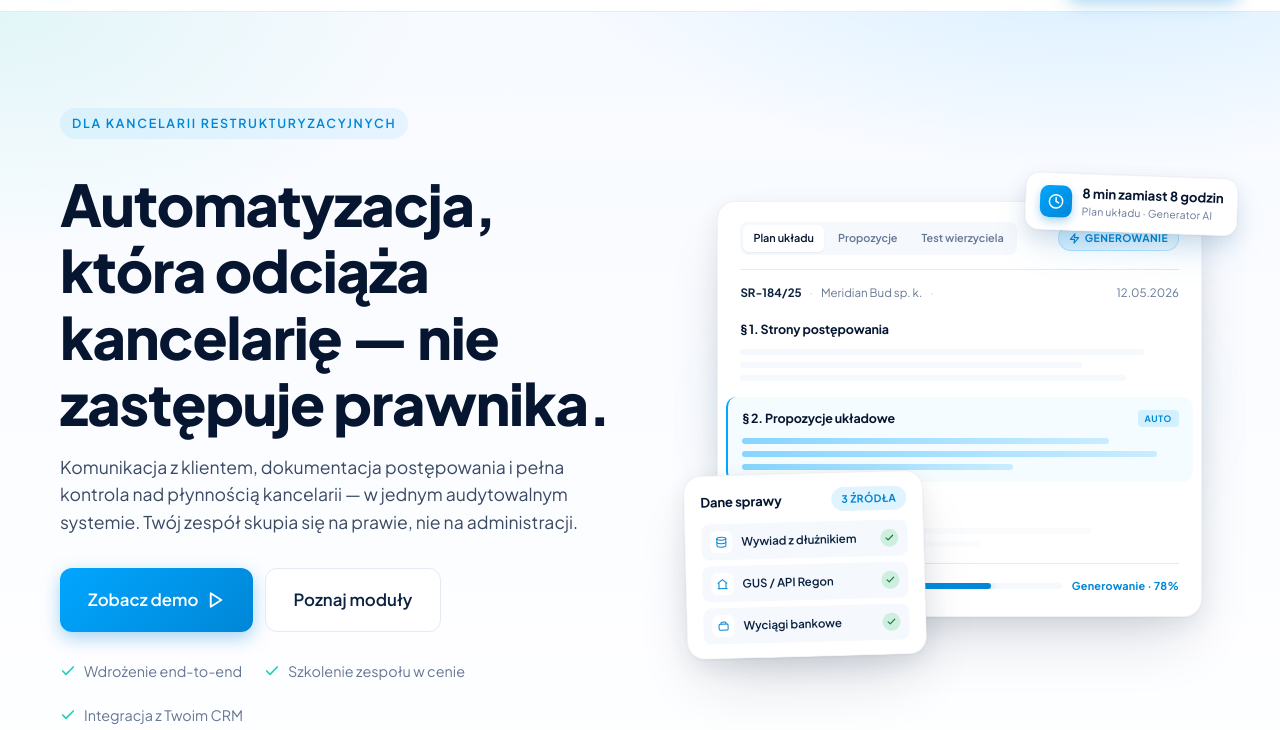
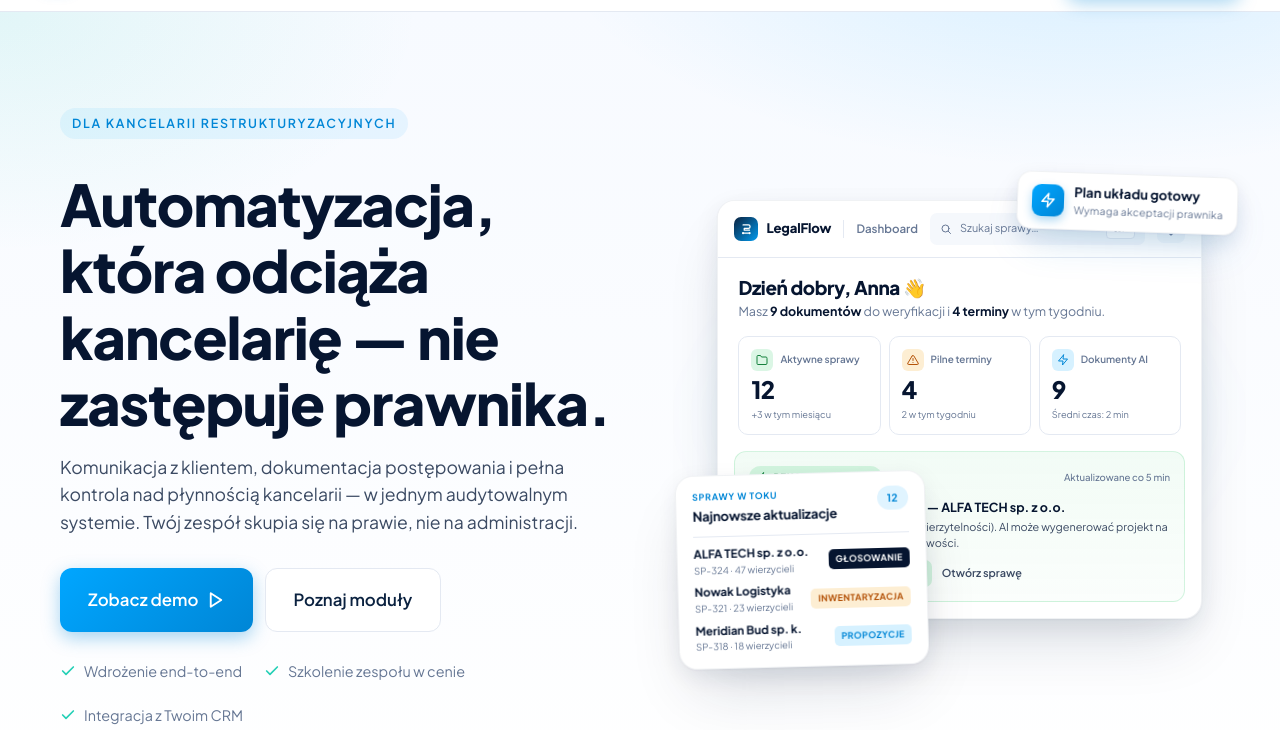
Before and after one commit to boosterai-pl/RestrukturyzacjaLandingPage, a website: page Strona/index.html in a window 1280 px wide. Shown: the part 70-800 px from the top of the page. Drawn offline with Linux system fonts and the light colour scheme.

Commit message:
feat: nowy hero visual - mockup prawdziwego dashboardu (greeting + KPI tiles + AI rec + tabela spraw)
Inspiracja screenshotami produktu:
- App bar: LegalFlow logo + Dashboard tab + search + bell z notification dot
- Greeting 'Dzien dobry, Anna' z animowana ikona machanej dloni
- 3 KPI tiles: Aktywne sprawy (12), Pilne terminy (4), Dokumenty AI (9) z iconami w roznych kolorach
- AI rec card z badge, ikona ostrzezenia, akcja 'Wygeneruj zalacznik' + 'Otworz sprawe'
- Floating mini-tabela spraw (3 sprawy z firma/SP-numerem/wierzycielami i stage pill)
- Floating notif: 'Plan ukladu gotowy / Wymaga akceptacji prawnika'
- Wszystko HTML/SVG, ostre na kazdym DPI, premium look jak Linear/Stripe

```diff
--- a/Strona/index.html
+++ b/Strona/index.html
@@ -259,154 +259,246 @@
   }
   .hero-pill.ai svg { width: 11px; height: 11px; }
 
-  /* Main card: dokument generowany */
-  .hero-doc {
-    padding: 20px 22px 22px;
+  /* ========== Main card: Dashboard kancelarii ========== */
+  .hero-app {
+    padding: 0;
+    overflow: hidden;
     z-index: 1;
   }
-  .hero-doc-head {
-    display: flex; justify-content: space-between; align-items: center; gap: 10px;
-    margin-bottom: 14px;
-    padding-bottom: 14px;
+
+  /* App top bar */
+  .hero-app-bar {
+    display: flex; align-items: center; gap: 12px;
+    padding: 12px 16px;
+    background: white;
     border-bottom: 1px solid var(--line);
   }
-  .hero-doc-tabs {
-    display: inline-flex; gap: 4px;
-    background: var(--navy-50); padding: 3px; border-radius: 8px;
-    overflow: hidden;
-  }
-  .doc-tab {
+  .hero-app-brand {
+    display: inline-flex; align-items: center; gap: 8px;
+    flex-shrink: 0;
+  }
+  .hero-app-icon {
+    width: 24px; height: 24px; border-radius: 7px;
+    background: linear-gradient(135deg, var(--navy-800) 0%, var(--cyan) 110%);
+    display: inline-flex; align-items: center; justify-content: center;
+  }
+  .hero-app-icon svg { width: 14px; height: 14px; }
+  .hero-app-name {
+    font-size: .82rem; font-weight: 800; color: var(--navy-900);
+    letter-spacing: -.01em;
+  }
+  .hero-app-tab {
+    font-size: .72rem; font-weight: 600; color: var(--ink-500);
+    padding-left: 12px; border-left: 1px solid var(--line);
+    flex-shrink: 0;
+  }
+  .hero-app-search {
+    flex: 1; min-width: 0;
+    display: inline-flex; align-items: center; gap: 8px;
+    padding: 6px 10px;
+    background: var(--navy-50);
+    border-radius: 7px;
+    color: var(--ink-500);
+    font-size: .68rem;
+  }
+  .hero-app-search svg { width: 12px; height: 12px; flex-shrink: 0; }
+  .hero-app-search span { flex: 1; min-width: 0; overflow: hidden; text-overflow: ellipsis; white-space: nowrap; }
+  .hero-app-search kbd {
+    font-family: inherit;
+    font-size: .56rem; font-weight: 600;
+    padding: 2px 6px; border-radius: 4px;
+    background: white; color: var(--ink-500);
+    border: 1px solid var(--line);
+    flex-shrink: 0;
+  }
+  .hero-app-bell {
+    position: relative;
+    width: 28px; height: 28px; border-radius: 7px;
+    display: inline-flex; align-items: center; justify-content: center;
+    color: var(--ink-500);
+    background: var(--navy-50);
+    flex-shrink: 0;
+  }
+  .hero-app-bell svg { width: 14px; height: 14px; }
+  .hero-app-bell-dot {
+    position: absolute; top: 4px; right: 4px;
+    width: 7px; height: 7px; border-radius: 50%;
+    background: #ef4444; border: 2px solid var(--navy-50);
+  }
+
+  /* Greeting */
+  .hero-greet {
+    padding: 18px 20px 16px;
+  }
+  .hero-greet-title {
+    font-size: 1.18rem; font-weight: 800;
+    color: var(--navy-900); letter-spacing: -.02em;
+    line-height: 1.2;
+    margin-bottom: 4px;
+  }
+  .hero-greet-wave {
+    display: inline-block;
+    transform-origin: 70% 70%;
+    animation: wave 2.6s ease-in-out infinite;
+  }
+  @keyframes wave {
+    0%, 60%, 100% { transform: rotate(0deg); }
+    10% { transform: rotate(14deg); }
+    20% { transform: rotate(-8deg); }
+    30% { transform: rotate(14deg); }
+    40% { transform: rotate(-4deg); }
+    50% { transform: rotate(10deg); }
+  }
+  .hero-greet-sub {
+    font-size: .78rem; color: var(--ink-500); line-height: 1.45;
+  }
+  .hero-greet-sub strong { color: var(--navy-900); font-weight: 700; }
+
+  /* KPI grid (3 tiles) */
+  .hero-kpi-grid {
+    display: grid; grid-template-columns: repeat(3, 1fr); gap: 8px;
+    padding: 0 20px 16px;
+  }
+  .kpi-tile {
+    padding: 12px;
+    background: white;
+    border: 1px solid var(--line);
+    border-radius: 10px;
+    display: flex; flex-direction: column; gap: 6px;
+  }
+  .kpi-tile-head {
+    display: flex; align-items: center; gap: 7px;
+  }
+  .kpi-tile-icon {
+    width: 22px; height: 22px; border-radius: 6px;
+    display: inline-flex; align-items: center; justify-content: center;
+    flex-shrink: 0;
+  }
+  .kpi-tile-icon svg { width: 12px; height: 12px; }
+  .kpi-tile-icon.green { background: rgba(34,197,94,.16); color: #15803d; }
+  .kpi-tile-icon.amber { background: rgba(245,158,11,.18); color: #b45309; }
+  .kpi-tile-icon.cyan  { background: rgba(0,166,255,.16); color: var(--cyan-600); }
+  .kpi-tile-lbl {
+    font-size: .62rem; font-weight: 600; color: var(--ink-500);
+    line-height: 1.2;
+  }
+  .kpi-tile-num {
+    font-size: 1.5rem; font-weight: 800; color: var(--navy-900);
+    letter-spacing: -.02em; line-height: 1;
+  }
+  .kpi-tile-delta {
+    font-size: .58rem; color: var(--ink-500);
+    letter-spacing: 0;
+  }
+
+  /* AI recommendation card */
+  .hero-ai-rec {
+    margin: 0 16px 16px;
+    padding: 14px;
+    background: linear-gradient(180deg, rgba(34,197,94,.06) 0%, rgba(34,197,94,.02) 100%);
+    border: 1px solid rgba(34,197,94,.18);
+    border-radius: 12px;
+  }
+  .hero-ai-head {
+    display: flex; justify-content: space-between; align-items: center;
+    margin-bottom: 10px;
+  }
+  .hero-ai-badge {
+    display: inline-flex; align-items: center; gap: 5px;
+    font-size: .62rem; font-weight: 700; letter-spacing: .04em; text-transform: uppercase;
+    padding: 4px 9px; border-radius: 999px;
+    background: rgba(34,197,94,.16); color: #15803d;
+  }
+  .hero-ai-badge svg { width: 10px; height: 10px; }
+  .hero-ai-time {
+    font-size: .6rem; color: var(--ink-500); font-weight: 500;
+  }
+  .hero-ai-body {
+    display: flex; gap: 10px; align-items: flex-start;
+  }
+  .hero-ai-icon {
+    width: 28px; height: 28px; border-radius: 8px;
+    background: rgba(245,158,11,.18); color: #b45309;
+    display: inline-flex; align-items: center; justify-content: center;
+    flex-shrink: 0;
+  }
+  .hero-ai-icon svg { width: 14px; height: 14px; }
+  .hero-ai-text { flex: 1; min-width: 0; }
+  .hero-ai-title {
+    font-size: .78rem; font-weight: 700; color: var(--navy-900);
+    line-height: 1.3;
+  }
+  .hero-ai-desc {
+    font-size: .68rem; color: var(--ink-700);
+    line-height: 1.4;
+    margin-top: 4px;
+  }
+  .hero-ai-actions {
+    display: flex; align-items: center; gap: 10px; flex-wrap: wrap;
+    margin-top: 10px;
+  }
+  .hero-ai-cta {
+    display: inline-flex; align-items: center; gap: 5px;
+    font-size: .68rem; font-weight: 700;
+    padding: 5px 10px; border-radius: 7px;
+    background: rgba(34,197,94,.18); color: #15803d;
+  }
+  .hero-ai-cta svg { width: 11px; height: 11px; }
+  .hero-ai-link {
     font-size: .68rem; font-weight: 600;
-    padding: 5px 10px; border-radius: 6px;
-    color: var(--ink-500);
-    white-space: nowrap;
-  }
-  .doc-tab.active {
-    background: white; color: var(--navy-900);
-    box-shadow: 0 1px 2px rgba(11,34,64,.06);
-  }
-
-  .hero-doc-meta {
-    display: flex; align-items: center; gap: 8px; flex-wrap: wrap;
-    font-size: .72rem; color: var(--ink-500);
-    margin-bottom: 18px;
-  }
-  .doc-meta-num { color: var(--navy-800); font-weight: 700; }
-  .doc-meta-sep { color: var(--ink-300); }
-  .doc-meta-date { margin-left: auto; }
-
-  .hero-doc-body {
-    display: flex; flex-direction: column; gap: 16px;
-    margin-bottom: 16px;
-  }
-  .doc-section { display: flex; flex-direction: column; gap: 7px; }
-  .doc-section-title {
-    display: flex; align-items: center; justify-content: space-between; gap: 8px;
-    font-size: .78rem; font-weight: 700; color: var(--navy-900);
-    margin-bottom: 3px;
-    letter-spacing: -.01em;
-  }
-  .doc-tag-auto {
-    font-size: .55rem; font-weight: 700; letter-spacing: .08em; text-transform: uppercase;
-    padding: 2px 7px; border-radius: 4px;
-    background: rgba(0,166,255,.14); color: var(--cyan-600);
-  }
-  .doc-line {
-    height: 6px; border-radius: 3px;
-    background: var(--navy-50);
-  }
-  .doc-section-highlight {
-    background: rgba(0,166,255,.04);
-    padding: 12px 14px;
-    border-radius: 10px;
-    border-left: 2.5px solid var(--cyan);
-    margin-left: -14px;
-    margin-right: -14px;
-  }
-  .doc-section-highlight .doc-line-active {
-    background: linear-gradient(90deg, rgba(0,166,255,.45), rgba(0,166,255,.18));
-  }
-  /* Typing cursor on last line of highlighted section */
-  .doc-line.typing {
-    position: relative;
-  }
-  .doc-line.typing::after {
-    content: "";
-    position: absolute; top: -2px; right: -6px;
-    width: 2px; height: 10px;
-    background: var(--cyan);
-    animation: blink 1.1s steps(2) infinite;
-  }
-  @keyframes blink {
-    0%, 50% { opacity: 1; }
-    51%, 100% { opacity: 0; }
-  }
-
-  /* Progress bar (bottom of doc card) */
-  .hero-doc-progress {
-    display: flex; align-items: center; gap: 10px;
-    padding-top: 14px;
-    border-top: 1px solid var(--line);
-  }
-  .doc-progress-bar {
-    flex: 1; height: 6px; border-radius: 3px;
-    background: var(--navy-50);
-    overflow: hidden;
-  }
-  .doc-progress-fill {
-    display: block; height: 100%;
-    background: linear-gradient(90deg, var(--cyan), var(--cyan-600));
-    border-radius: 3px;
-    box-shadow: 0 0 8px rgba(0,166,255,.45);
-  }
-  .doc-progress-text {
-    font-size: .68rem; font-weight: 700; color: var(--cyan-600);
-    letter-spacing: .02em; white-space: nowrap;
-  }
-
-  /* Floating: data sources card */
-  .hero-data-card {
+    color: var(--ink-700);
+  }
+
+  /* ========== Floating: mini tabela spraw ========== */
+  .hero-table-card {
     position: absolute;
-    bottom: 16px; left: -14px;
-    width: 240px;
+    bottom: 8px; left: -22px;
+    width: 250px;
     padding: 14px 16px;
     z-index: 2;
     transform: rotate(-1.5deg);
     transition: transform .3s ease;
   }
-  .hero-data-card:hover { transform: rotate(0deg) translateY(-2px); }
-  .hero-data-head {
-    display: flex; justify-content: space-between; align-items: center; gap: 8px;
+  .hero-table-card:hover { transform: rotate(0deg) translateY(-2px); }
+  .hero-table-head {
+    display: flex; justify-content: space-between; align-items: flex-start; gap: 8px;
     margin-bottom: 10px;
-  }
-  .hero-data-title {
+    padding-bottom: 10px;
+    border-bottom: 1px solid var(--line);
+  }
+  .hero-table-eyebrow {
+    font-size: .56rem; font-weight: 700; letter-spacing: .08em;
+    text-transform: uppercase; color: var(--cyan-600);
+    margin-bottom: 2px;
+  }
+  .hero-table-title {
     font-size: .82rem; font-weight: 700; color: var(--navy-900);
     letter-spacing: -.01em;
   }
-  .hero-data-rows { display: flex; flex-direction: column; gap: 6px; }
-  .data-row {
-    display: flex; align-items: center; gap: 9px;
-    padding: 7px 9px;
-    background: var(--navy-50);
-    border-radius: 8px;
-    font-size: .72rem; color: var(--navy-800);
-  }
-  .data-icon {
-    width: 22px; height: 22px; border-radius: 6px;
-    background: white;
-    display: inline-flex; align-items: center; justify-content: center;
-    color: var(--cyan-600);
-    flex-shrink: 0;
-  }
-  .data-icon svg { width: 12px; height: 12px; }
-  .data-label { flex: 1; font-weight: 600; }
-  .data-check {
-    width: 18px; height: 18px; border-radius: 50%;
-    background: rgba(34,197,94,.18); color: #15803d;
-    display: inline-flex; align-items: center; justify-content: center;
-    flex-shrink: 0;
-  }
-  .data-check svg { width: 10px; height: 10px; }
+  .hero-table-rows {
+    display: flex; flex-direction: column; gap: 8px;
+  }
+  .t-row {
+    display: flex; align-items: center; justify-content: space-between; gap: 8px;
+  }
+  .t-row-body { flex: 1; min-width: 0; }
+  .t-company {
+    font-size: .72rem; font-weight: 700; color: var(--navy-900);
+    line-height: 1.25;
+    white-space: nowrap; overflow: hidden; text-overflow: ellipsis;
+  }
+  .t-meta {
+    font-size: .6rem; color: var(--ink-500);
+    margin-top: 1px;
+  }
+  .t-stage {
+    font-size: .56rem; font-weight: 700; letter-spacing: .04em; text-transform: uppercase;
+    padding: 3px 7px; border-radius: 5px;
+    white-space: nowrap; flex-shrink: 0;
+  }
+  .t-stage.navy  { background: var(--navy-900); color: white; }
+  .t-stage.amber { background: rgba(245,158,11,.18); color: #b45309; }
+  .t-stage.cyan  { background: rgba(0,166,255,.16); color: var(--cyan-600); }
 
   /* Floating notification card */
   .hero-notif {
@@ -440,9 +532,9 @@
 
   /* Hero visual — mobile adjustments */
   @media (max-width: 768px) {
-    .hero-visual { padding: 30px 0 40px; max-width: 460px; }
-    .hero-data-card {
-      left: -4px; bottom: 8px; width: 210px;
+    .hero-visual { padding: 30px 0 40px; max-width: 480px; }
+    .hero-table-card {
+      left: -6px; bottom: 4px; width: 220px;
       transform: rotate(-1deg);
     }
     .hero-notif {
@@ -452,14 +544,21 @@
     }
     .hero-notif-title { font-size: .76rem; }
     .hero-notif-meta { font-size: .6rem; }
+    .hero-app-tab { display: none; }
+    .hero-app-search span { display: none; }
   }
   @media (max-width: 480px) {
-    .hero-data-card { display: none; }
+    .hero-table-card { display: none; }
     .hero-notif {
       top: -2px; right: -2px;
       padding: 8px 11px;
     }
-    .hero-doc-meta .doc-meta-date { display: none; }
+    .hero-app-search { display: none; }
+    .hero-kpi-grid { grid-template-columns: repeat(3, 1fr); gap: 6px; padding: 0 14px 12px; }
+    .kpi-tile { padding: 10px; }
+    .kpi-tile-num { font-size: 1.25rem; }
+    .hero-greet { padding: 16px 16px 12px; }
+    .hero-ai-rec { margin: 0 12px 14px; }
   }
 
   /* ---------- Intro strip (krotka sekcja pod hero) ---------- */
@@ -1308,108 +1407,147 @@
       </div>
     </div>
 
-    <!-- Hero visual — Generator dokumentów (premium layered mockup) -->
+    <!-- Hero visual — Dashboard kancelarii (premium product UI mockup) -->
     <div class="hero-visual" aria-hidden="true">
       <div class="hero-glow"></div>
 
-      <!-- Main card: dokument generowany -->
-      <div class="hero-card hero-doc">
-        <div class="hero-doc-head">
-          <div class="hero-doc-tabs">
-            <span class="doc-tab active">Plan układu</span>
-            <span class="doc-tab">Propozycje</span>
-            <span class="doc-tab">Test wierzyciela</span>
+      <!-- Main card: dashboard kancelarii -->
+      <div class="hero-card hero-app">
+        <!-- App top bar -->
+        <div class="hero-app-bar">
+          <div class="hero-app-brand">
+            <span class="hero-app-icon">
+              <svg viewBox="0 0 24 24" fill="none" xmlns="http://www.w3.org/2000/svg" aria-hidden="true">
+                <path d="M7 5h9a3 3 0 0 1 0 6H9v3h9" stroke="white" stroke-width="2.2" stroke-linecap="round" stroke-linejoin="round"/>
+                <circle cx="7" cy="19" r="2" fill="white"/>
+                <circle cx="18" cy="19" r="2" fill="white"/>
+                <path d="M9 19h7" stroke="white" stroke-width="2" stroke-linecap="round"/>
+              </svg>
+            </span>
+            <span class="hero-app-name">LegalFlow</span>
           </div>
-          <span class="hero-pill ai">
-            <svg viewBox="0 0 24 24" fill="none" stroke="currentColor" stroke-width="2.4" stroke-linecap="round" stroke-linejoin="round" aria-hidden="true"><polygon points="13 2 3 14 12 14 11 22 21 10 12 10 13 2"/></svg>
-            Generowanie
+          <span class="hero-app-tab">Dashboard</span>
+          <div class="hero-app-search">
+            <svg viewBox="0 0 24 24" fill="none" stroke="currentColor" stroke-width="2" stroke-linecap="round" stroke-linejoin="round" aria-hidden="true"><circle cx="11" cy="11" r="7"/><line x1="21" y1="21" x2="16.65" y2="16.65"/></svg>
+            <span>Szukaj sprawy…</span>
+            <kbd>⌘K</kbd>
+          </div>
+          <span class="hero-app-bell">
+            <svg viewBox="0 0 24 24" fill="none" stroke="currentColor" stroke-width="2" stroke-linecap="round" stroke-linejoin="round" aria-hidden="true"><path d="M18 8A6 6 0 0 0 6 8c0 7-3 9-3 9h18s-3-2-3-9"/><path d="M13.73 21a2 2 0 0 1-3.46 0"/></svg>
+            <span class="hero-app-bell-dot"></span>
           </span>
         </div>
 
-        <div class="hero-doc-meta">
-          <span class="doc-meta-num">SR-184/25</span>
-          <span class="doc-meta-sep">·</span>
-          <span>Meridian Bud sp. k.</span>
-          <span class="doc-meta-sep">·</span>
-          <span class="doc-meta-date">12.05.2026</span>
-        </div>
-
-        <div class="hero-doc-body">
-          <div class="doc-section">
-            <div class="doc-section-title">§ 1. Strony postępowania</div>
-            <div class="doc-line" style="width:92%"></div>
-            <div class="doc-line" style="width:78%"></div>
-            <div class="doc-line" style="width:88%"></div>
+        <!-- Greeting + sub -->
+        <div class="hero-greet">
+          <div class="hero-greet-title">Dzień dobry, Anna <span class="hero-greet-wave">👋</span></div>
+          <div class="hero-greet-sub">Masz <strong>9 dokumentów</strong> do weryfikacji i <strong>4 terminy</strong> w tym tygodniu.</div>
+        </div>
+
+        <!-- KPI grid -->
+        <div class="hero-kpi-grid">
+          <div class="kpi-tile">
+            <div class="kpi-tile-head">
+              <span class="kpi-tile-icon green">
+                <svg viewBox="0 0 24 24" fill="none" stroke="currentColor" stroke-width="2" stroke-linecap="round" stroke-linejoin="round"><path d="M22 19a2 2 0 0 1-2 2H4a2 2 0 0 1-2-2V5a2 2 0 0 1 2-2h5l2 3h9a2 2 0 0 1 2 2z"/></svg>
+              </span>
+              <span class="kpi-tile-lbl">Aktywne sprawy</span>
+            </div>
+            <div class="kpi-tile-num">12</div>
+            <div class="kpi-tile-delta">+3 w tym miesiącu</div>
           </div>
-
-          <div class="doc-section doc-section-highlight">
-            <div class="doc-section-title">
-              <span>§ 2. Propozycje układowe</span>
-              <span class="doc-tag-auto">Auto</span>
+          <div class="kpi-tile">
+            <div class="kpi-tile-head">
+              <span class="kpi-tile-icon amber">
+                <svg viewBox="0 0 24 24" fill="none" stroke="currentColor" stroke-width="2" stroke-linecap="round" stroke-linejoin="round"><path d="M10.29 3.86L1.82 18a2 2 0 0 0 1.71 3h16.94a2 2 0 0 0 1.71-3L13.71 3.86a2 2 0 0 0-3.42 0z"/><line x1="12" y1="9" x2="12" y2="13"/><line x1="12" y1="17" x2="12.01" y2="17"/></svg>
+              </span>
+              <span class="kpi-tile-lbl">Pilne terminy</span>
             </div>
-            <div class="doc-line doc-line-active" style="width:84%"></div>
-            <div class="doc-line doc-line-active" style="width:95%"></div>
-            <div class="doc-line doc-line-active typing" style="width:62%"></div>
+            <div class="kpi-tile-num">4</div>
+            <div class="kpi-tile-delta">2 w tym tygodniu</div>
           </div>
-
-          <div class="doc-section doc-section-muted">
-            <div class="doc-section-title">§ 3. Harmonogram spłat</div>
-            <div class="doc-line" style="width:80%; opacity:.5"></div>
-            <div class="doc-line" style="width:55%; opacity:.4"></div>
+          <div class="kpi-tile">
+            <div class="kpi-tile-head">
+              <span class="kpi-tile-icon cyan">
+                <svg viewBox="0 0 24 24" fill="none" stroke="currentColor" stroke-width="2" stroke-linecap="round" stroke-linejoin="round"><polygon points="13 2 3 14 12 14 11 22 21 10 12 10 13 2"/></svg>
+              </span>
+              <span class="kpi-tile-lbl">Dokumenty AI</span>
+            </div>
+            <div class="kpi-tile-num">9</div>
+            <div class="kpi-tile-delta">Średni czas: 2 min</div>
           </div>
         </div>
 
-        <div class="hero-doc-progress">
-          <div class="doc-progress-bar"><span class="doc-progress-fill" style="width:78%"></span></div>
-          <span class="doc-progress-text">Generowanie · 78%</span>
-        </div>
-      </div>
-
-      <!-- Floating card: źródła danych -->
-      <div class="hero-card hero-data-card">
-        <div class="hero-data-head">
-          <div class="hero-data-title">Dane sprawy</div>
-          <span class="hero-pill cyan">3 źródła</span>
-        </div>
-        <div class="hero-data-rows">
-          <div class="data-row">
-            <span class="data-icon">
-              <svg viewBox="0 0 24 24" fill="none" stroke="currentColor" stroke-width="2" stroke-linecap="round" stroke-linejoin="round"><ellipse cx="12" cy="5" rx="9" ry="3"/><path d="M3 5v14a9 3 0 0 0 18 0V5"/><path d="M3 12a9 3 0 0 0 18 0"/></svg>
+        <!-- AI recommendation -->
+        <div class="hero-ai-rec">
+          <div class="hero-ai-head">
+            <span class="hero-ai-badge">
+              <svg viewBox="0 0 24 24" fill="none" stroke="currentColor" stroke-width="2.4" stroke-linecap="round" stroke-linejoin="round" aria-hidden="true"><polygon points="13 2 3 14 12 14 11 22 21 10 12 10 13 2"/></svg>
+              Rekomendacja AI
             </span>
-            <span class="data-label">Wywiad z dłużnikiem</span>
-            <span class="data-check">
-              <svg viewBox="0 0 24 24" fill="none" stroke="currentColor" stroke-width="3" stroke-linecap="round" stroke-linejoin="round"><polyline points="20 6 9 17 4 12"/></svg>
-            </span>
+            <span class="hero-ai-time">Aktualizowane co 5 min</span>
           </div>
-          <div class="data-row">
-            <span class="data-icon">
-              <svg viewBox="0 0 24 24" fill="none" stroke="currentColor" stroke-width="2" stroke-linecap="round" stroke-linejoin="round"><path d="M3 21h18M5 21V10m14 11V10M3 10l9-7 9 7"/></svg>
-            </span>
-            <span class="data-label">GUS / API Regon</span>
-            <span class="data-check">
-              <svg viewBox="0 0 24 24" fill="none" stroke="currentColor" stroke-width="3" stroke-linecap="round" stroke-linejoin="round"><polyline points="20 6 9 17 4 12"/></svg>
-            </span>
+          <div class="hero-ai-body">
+            <div class="hero-ai-icon">
+              <svg viewBox="0 0 24 24" fill="none" stroke="currentColor" stroke-width="2.2" stroke-linecap="round" stroke-linejoin="round"><path d="M10.29 3.86L1.82 18a2 2 0 0 0 1.71 3h16.94a2 2 0 0 0 1.71-3L13.71 3.86a2 2 0 0 0-3.42 0z"/><line x1="12" y1="9" x2="12" y2="13"/><line x1="12" y1="17" x2="12.01" y2="17"/></svg>
+            </div>
+            <div class="hero-ai-text">
+              <div class="hero-ai-title">Termin sądowy za 2 dni — <strong>ALFA TECH sp. z o.o.</strong></div>
+              <div class="hero-ai-desc">Brakuje załącznika 3 (spis wierzytelności). AI może wygenerować projekt na podstawie danych z księgowości.</div>
+              <div class="hero-ai-actions">
+                <span class="hero-ai-cta">
+                  <svg viewBox="0 0 24 24" fill="none" stroke="currentColor" stroke-width="2.4" stroke-linecap="round" stroke-linejoin="round"><path d="M11 4H4a2 2 0 0 0-2 2v14a2 2 0 0 0 2 2h14a2 2 0 0 0 2-2v-7"/><path d="M18.5 2.5a2.121 2.121 0 0 1 3 3L12 15l-4 1 1-4 9.5-9.5z"/></svg>
+                  Wygeneruj załącznik
+                </span>
+                <span class="hero-ai-link">Otwórz sprawę</span>
+              </div>
+            </div>
           </div>
-          <div class="data-row">
-            <span class="data-icon">
-              <svg viewBox="0 0 24 24" fill="none" stroke="currentColor" stroke-width="2" stroke-linecap="round" stroke-linejoin="round"><rect x="3" y="8" width="18" height="12" rx="2"/><path d="M7 8V6a2 2 0 0 1 2-2h6a2 2 0 0 1 2 2v2"/></svg>
-            </span>
-            <span class="data-label">Wyciągi bankowe</span>
-            <span class="data-check">
-              <svg viewBox="0 0 24 24" fill="none" stroke="currentColor" stroke-width="3" stroke-linecap="round" stroke-linejoin="round"><polyline points="20 6 9 17 4 12"/></svg>
-            </span>
+        </div>
+      </div>
+
+      <!-- Floating: mini tabela spraw -->
+      <div class="hero-card hero-table-card">
+        <div class="hero-table-head">
+          <div>
+            <div class="hero-table-eyebrow">Sprawy w toku</div>
+            <div class="hero-table-title">Najnowsze aktualizacje</div>
           </div>
-        </div>
-      </div>
-
-      <!-- Floating notif: value prop -->
+          <span class="hero-pill cyan">12</span>
+        </div>
+        <div class="hero-table-rows">
+          <div class="t-row">
+            <div class="t-row-body">
+              <div class="t-company">ALFA TECH sp. z o.o.</div>
+              <div class="t-meta">SP-324 · 47 wierzycieli</div>
+            </div>
+            <span class="t-stage navy">Głosowanie</span>
+          </div>
+          <div class="t-row">
+            <div class="t-row-body">
+              <div class="t-company">Nowak Logistyka</div>
+              <div class="t-meta">SP-321 · 23 wierzycieli</div>
+            </div>
+            <span class="t-stage amber">Inwentaryzacja</span>
+          </div>
+          <div class="t-row">
+            <div class="t-row-body">
+              <div class="t-company">Meridian Bud sp. k.</div>
+              <div class="t-meta">SP-318 · 18 wierzycieli</div>
+            </div>
+            <span class="t-stage cyan">Propozycje</span>
+          </div>
+        </div>
+      </div>
+
+      <!-- Floating notif -->
       <div class="hero-notif">
         <span class="hero-notif-icon">
-          <svg viewBox="0 0 24 24" fill="none" stroke="currentColor" stroke-width="2.2" stroke-linecap="round" stroke-linejoin="round" aria-hidden="true"><circle cx="12" cy="12" r="10"/><polyline points="12 6 12 12 16 14"/></svg>
+          <svg viewBox="0 0 24 24" fill="none" stroke="currentColor" stroke-width="2.2" stroke-linecap="round" stroke-linejoin="round" aria-hidden="true"><polygon points="13 2 3 14 12 14 11 22 21 10 12 10 13 2"/></svg>
         </span>
         <div class="hero-notif-body">
-          <div class="hero-notif-title">8 min zamiast 8 godzin</div>
-          <div class="hero-notif-meta">Plan układu · Generator AI</div>
+          <div class="hero-notif-title">Plan układu gotowy</div>
+          <div class="hero-notif-meta">Wymaga akceptacji prawnika</div>
         </div>
       </div>
     </div>
```
